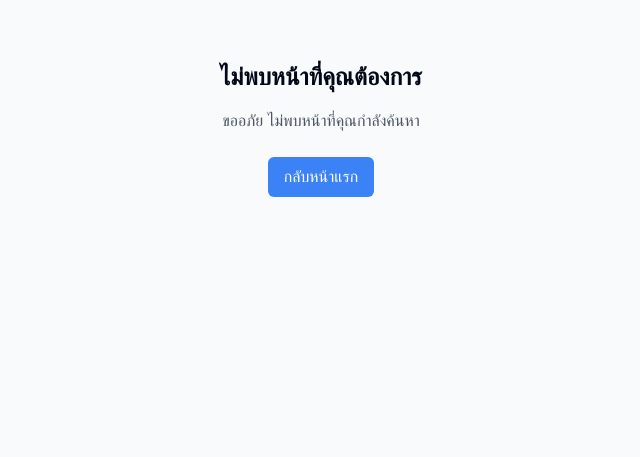
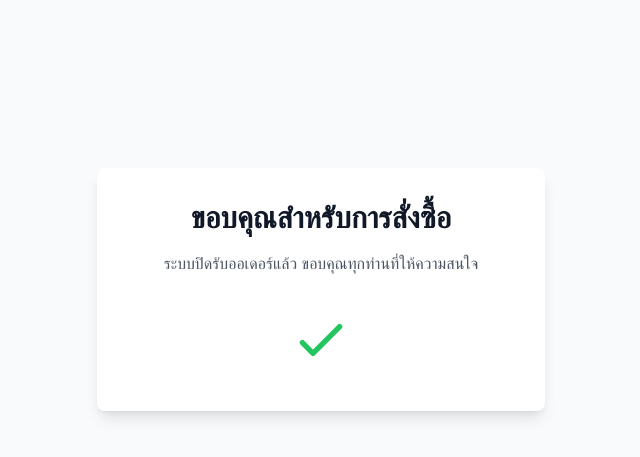
Before and after one commit to rutthawitc/shirt-order-next, a Next.js app: page /thank-you in a window 1280 px wide. Before the commit this address had no page. Shown: the part 143-600 px from the top of the page, without its empty margins (319-959 px from the left). Built offline with nearby package versions, Linux system fonts and the light colour scheme.

Commit message:
feat: add thank you page and redirect from main page

```diff
--- a/src/app/page.tsx
+++ b/src/app/page.tsx
@@ -1,7 +1,19 @@
 // src/app/page.tsx
+
 export const dynamic = "force-dynamic";
-import ShirtOrderForm from "@/components/ShirtOrderForm"
-import { Suspense } from "react"
+import { redirect } from "next/navigation";
+
+export default function Home() {
+  redirect("/thank-you");
+  return null;
+}
+
+/**
+ * @description: Commented code is the original code
+ */
+/* export const dynamic = "force-dynamic";
+import ShirtOrderForm from "@/components/ShirtOrderForm";
+import { Suspense } from "react";
 
 export default function Home() {
   return (
@@ -10,5 +22,5 @@
         <ShirtOrderForm />
       </Suspense>
     </div>
-  )
-}
+  );
+} */
--- /dev/null
+++ b/src/app/thank-you/page.tsx
@@ -0,0 +1,33 @@
+// src/app/thank-you/page.tsx
+export default function ThankYou() {
+  return (
+    <div className="min-h-screen flex items-center justify-center bg-gray-50">
+      <div className="max-w-md w-full space-y-8 p-8 bg-white rounded-lg shadow-lg">
+        <div className="text-center">
+          <h1 className="text-3xl font-bold text-gray-900 mb-4">
+            ขอบคุณสำหรับการสั่งซื้อ
+          </h1>
+          <p className="text-gray-600 mb-8">
+            ระบบปิดรับออเดอร์แล้ว ขอบคุณทุกท่านที่ให้ความสนใจ
+          </p>
+          <div className="inline-flex items-center justify-center">
+            <svg
+              className="w-16 h-16 text-green-500"
+              fill="none"
+              stroke="currentColor"
+              viewBox="0 0 24 24"
+              xmlns="http://www.w3.org/2000/svg"
+            >
+              <path
+                strokeLinecap="round"
+                strokeLinejoin="round"
+                strokeWidth="2"
+                d="M5 13l4 4L19 7"
+              />
+            </svg>
+          </div>
+        </div>
+      </div>
+    </div>
+  );
+}
```
